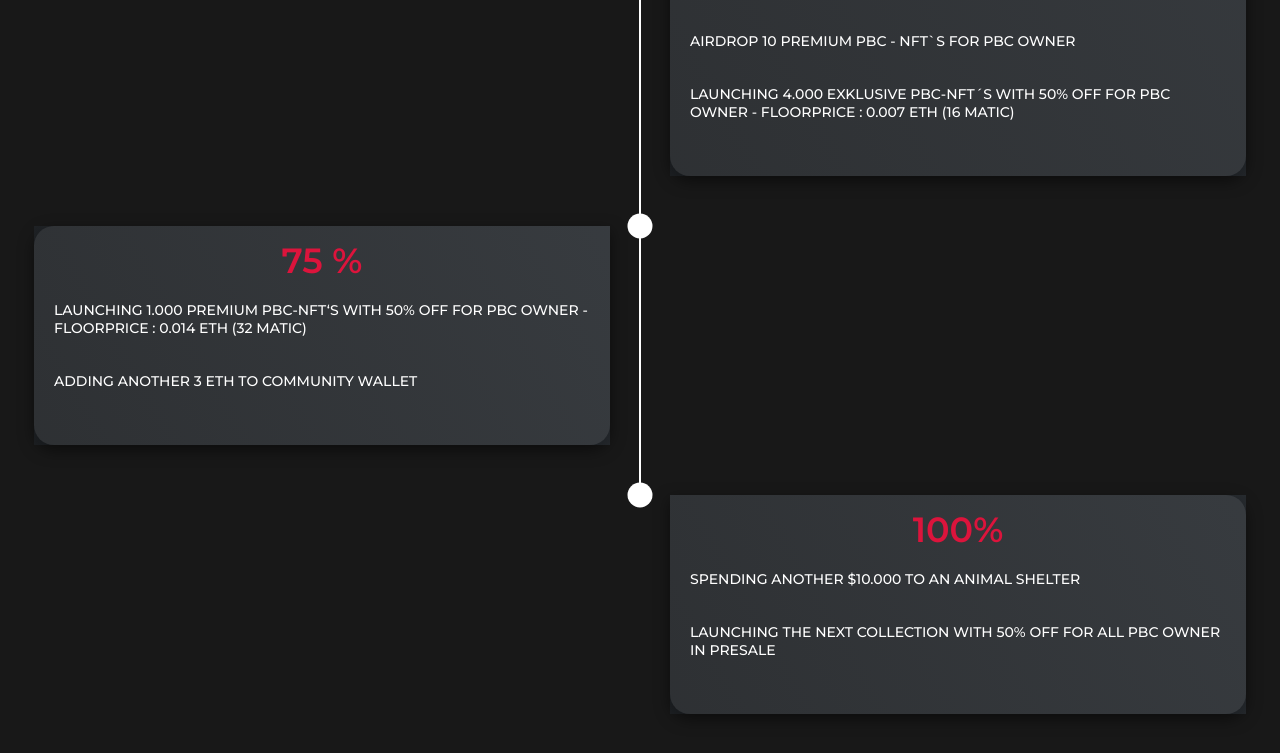
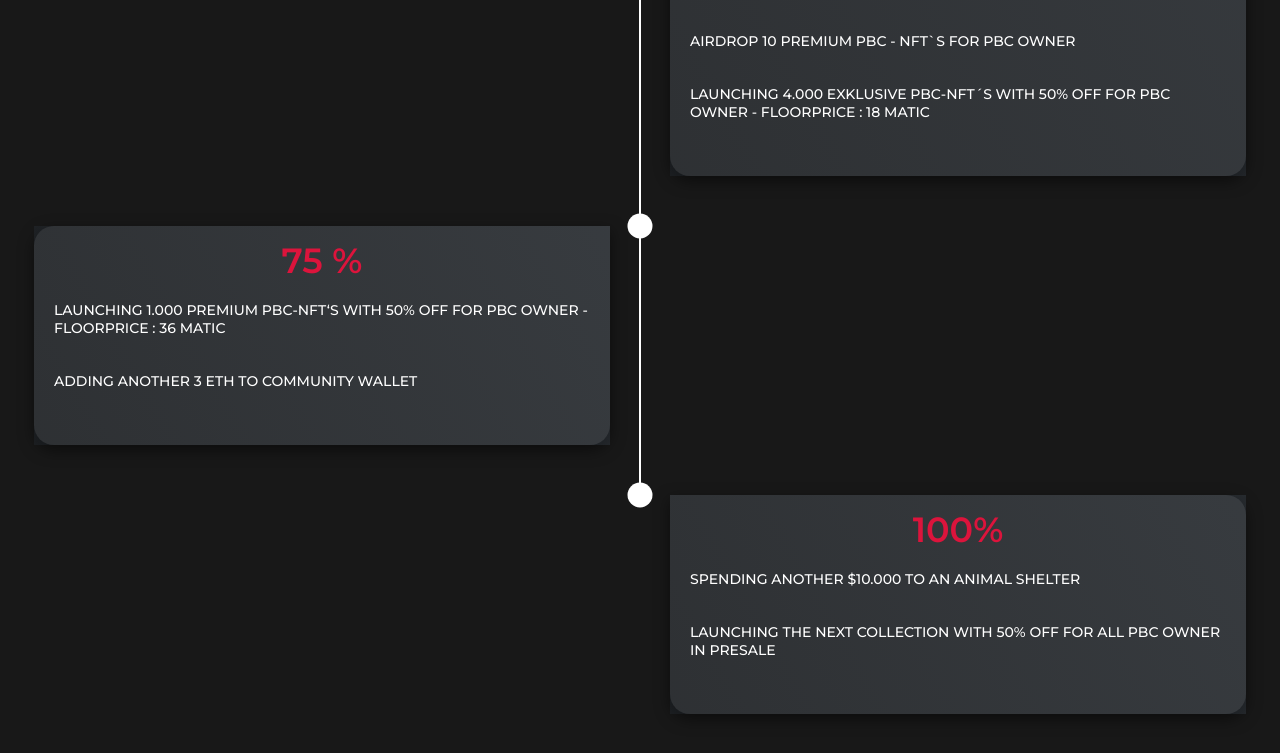
Before and after one commit to Pitbullclubnft/pbc, a plain HTML site: page index.html in a window 1280 px wide. Shown: the part 4074-4827 px from the top of the page. Drawn offline with Linux system fonts and the light colour scheme.

Commit message:
Update index.html

```diff
--- a/index.html
+++ b/index.html
@@ -187,7 +187,7 @@
                                 </p>
                                 <p>  AIRDROP 10 PREMIUM PBC - NFT`S FOR PBC OWNER</p>
                                 <p>  LAUNCHING 4.000 EXKLUSIVE PBC-NFT´S WITH 50% OFF
-                                     FOR PBC OWNER - FLOORPRICE : 0.007 ETH (16 MATIC) </p>
+                                     FOR PBC OWNER - FLOORPRICE : 18 MATIC </p>
 
                     </div>
                 </li>
@@ -195,7 +195,7 @@
                     <div class="timeline-content">
                         <h1>75 %</h1>
                         <p>LAUNCHING 1.000 PREMIUM PBC-NFT‘S WITH 50% OFF FOR
-                            PBC OWNER - FLOORPRICE : 0.014 ETH (32 MATIC)</p>
+                            PBC OWNER - FLOORPRICE : 36 MATIC</p>
                             <p>ADDING ANOTHER 3 ETH TO COMMUNITY WALLET</p>
                     </div>
                 </li>
```
